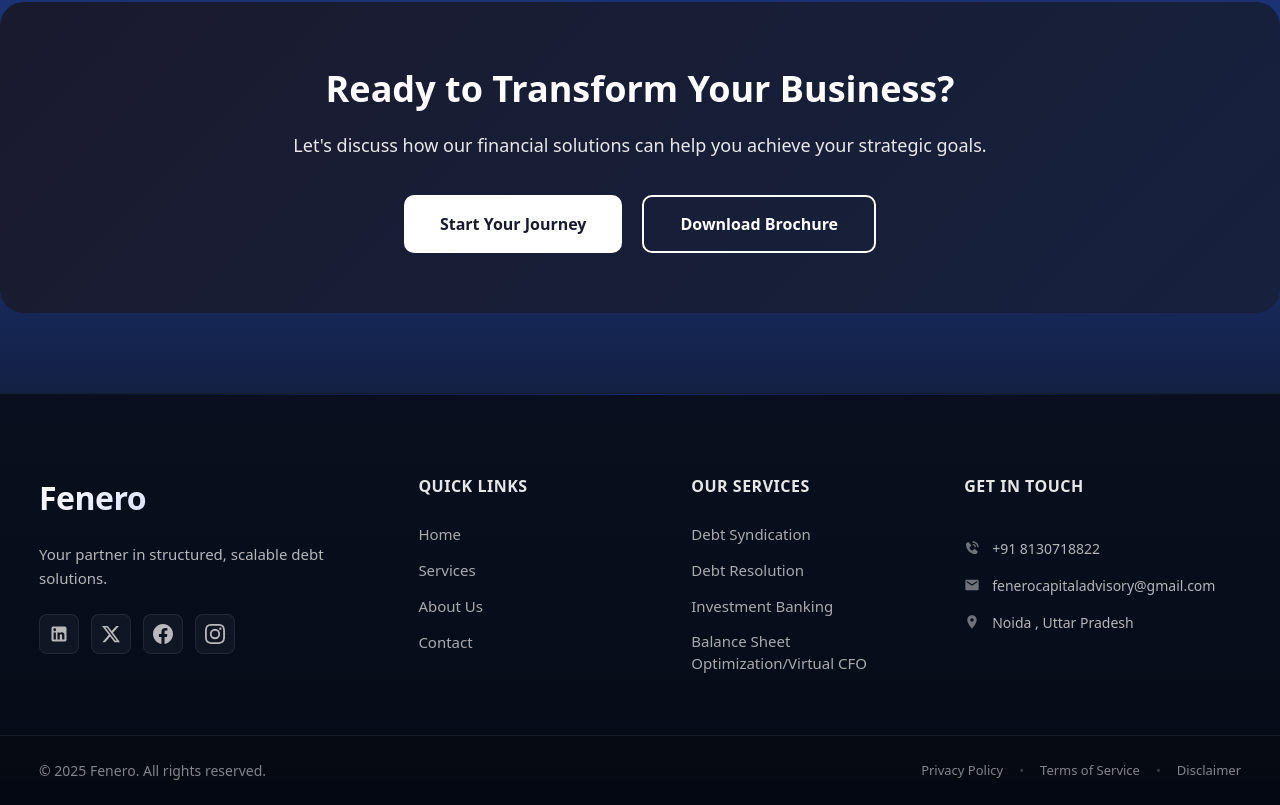
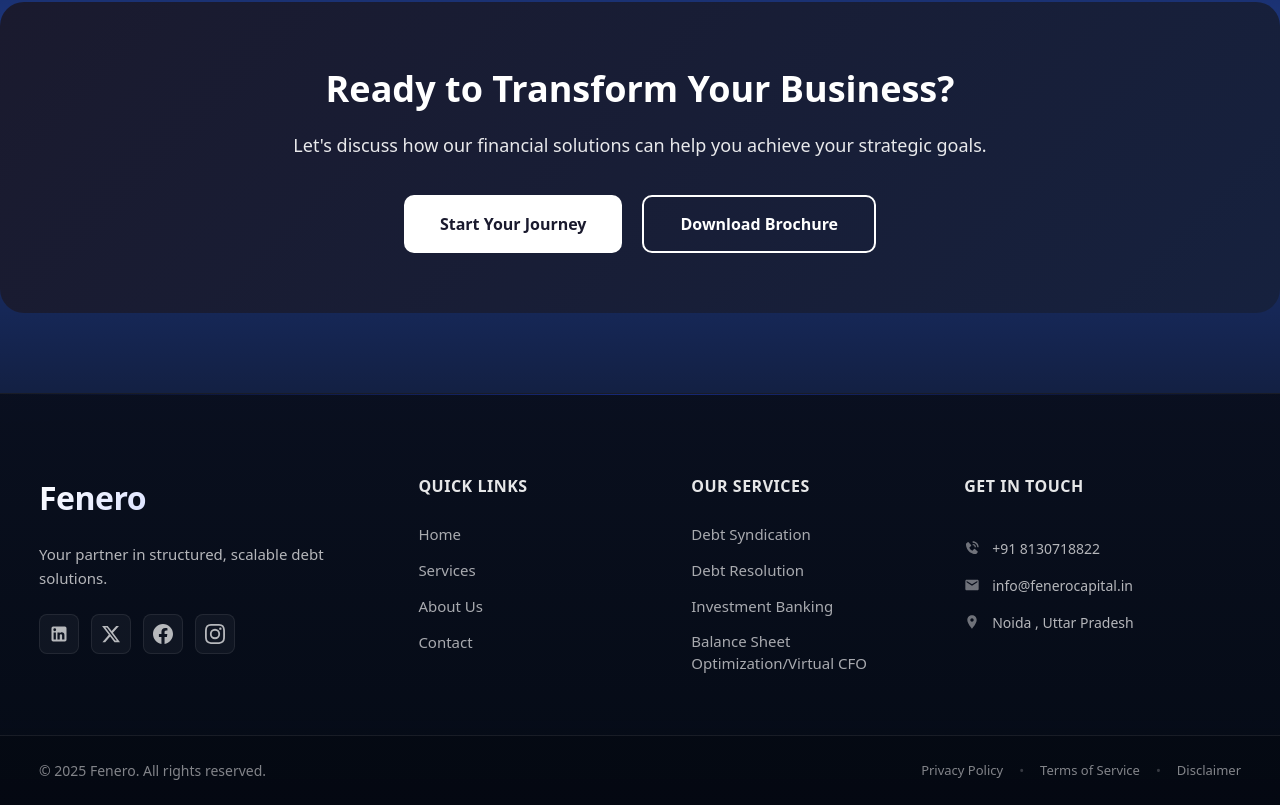
Before and after one commit to tanishhhk/Fenero, a React (Vite) app: page / in a window 1280 px wide. Shown: the part 3503-4308 px from the top of the page. Built offline with nearby package versions, Linux system fonts and the light colour scheme; no server answers.

Commit message:
Content Changes

```diff
--- a/index.html
+++ b/index.html
@@ -2,7 +2,7 @@
 <html lang="en">
   <head>
     <meta charset="UTF-8" />
-    <link rel="icon" href="/favicon10.png" type="image/png" />
+    <link rel="icon" href="/favicon3.png" type="image/png" />
 
     <meta name="viewport" content="width=device-width, initial-scale=1.0" />
     <title>Fenero</title>
--- a/src/App.css
+++ b/src/App.css
@@ -22,7 +22,6 @@ button:active {
   margin: 0;
   padding: 0;
 }
-
 
 .page-wrapper {
   width: 100%;
--- a/src/components/Footer.jsx
+++ b/src/components/Footer.jsx
@@ -82,7 +82,7 @@ const Footer = () => {
             <svg width="16" height="16" viewBox="0 0 24 24" fill="none">
               <path d="M20 4H4c-1.1 0-1.99.9-1.99 2L2 18c0 1.1.9 2 2 2h16c1.1 0 2-.9 2-2V6c0-1.1-.9-2-2-2zm0 4l-8 5-8-5V6l8 5 8-5v2z" fill="currentColor"/>
             </svg>
-            <span>fenerocapitaladvisory@gmail.com</span>
+            <span>info@fenerocapital.in</span>
           </div>
           <div className="contact-item">
             <svg width="16" height="16" viewBox="0 0 24 24" fill="none">
--- a/src/pages/AboutUs.jsx
+++ b/src/pages/AboutUs.jsx
@@ -97,13 +97,13 @@ const AboutUs = () => {
             Fenero is led by two seasoned banking professionals with complementary expertise and a shared commitment to excellence.
           </p>
 
-          <div className="about-leadership-stats">
+          {/* <div className="about-leadership-stats">
             <div className="about-leadership-stats-number">40+</div>
             <div className="about-leadership-stats-text">Years Combined Banking Experience</div>
-          </div>
+          </div> */}
 
           <div className="about-leadership-grid">
-            <div className="about-leader-card">
+            {/* <div className="about-leader-card">
               <div className="about-leader-icon">
                 <Users size={48} />
               </div>
@@ -114,7 +114,7 @@ const AboutUs = () => {
                   Extensive background in credit assessment, structured finance, and institutional banking relationships across multiple sectors.
                 </p>
               </div>
-            </div>
+            </div> */}
             <div className="about-leader-card">
               <div className="about-leader-icon">
                 <Users size={48} />
```
